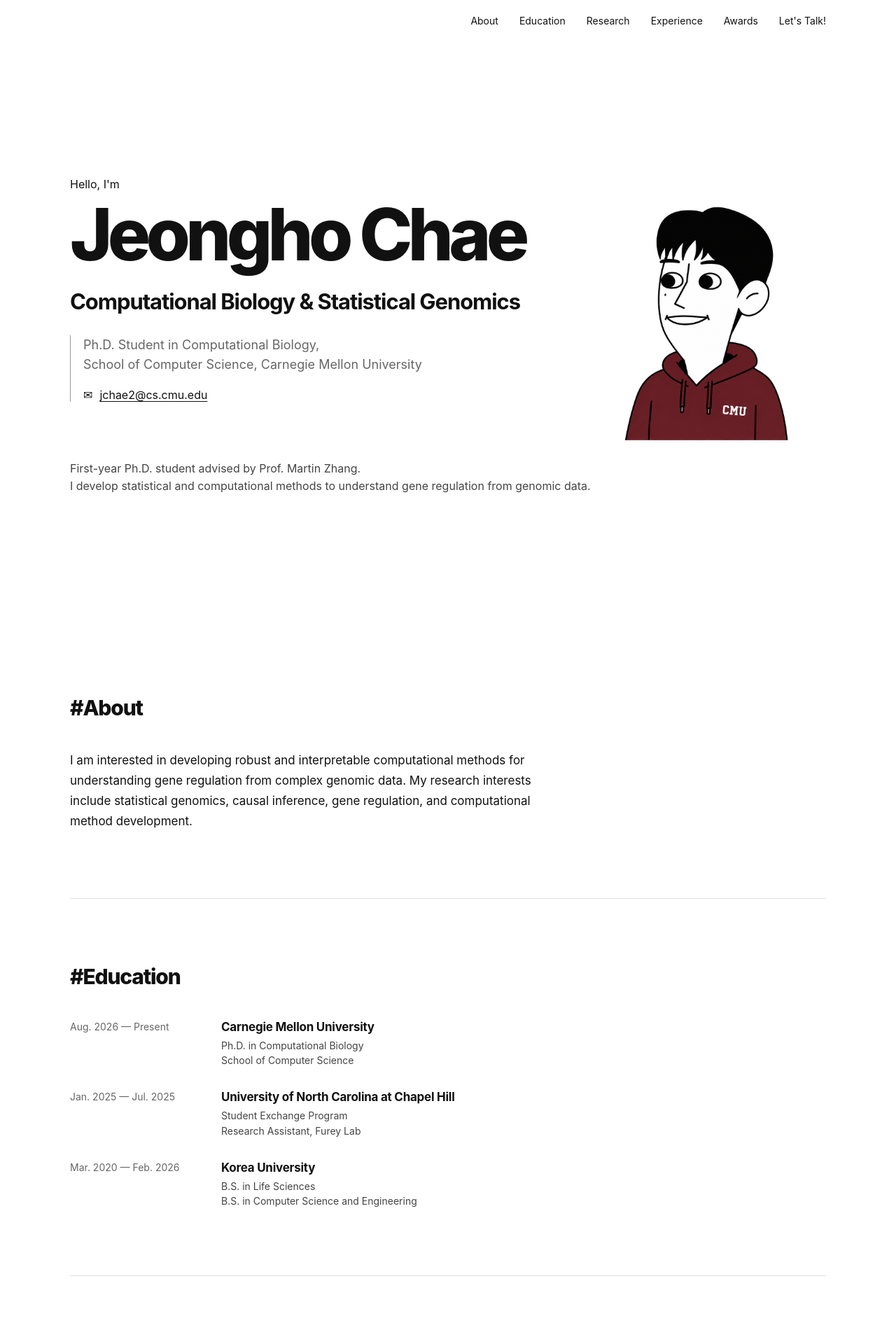
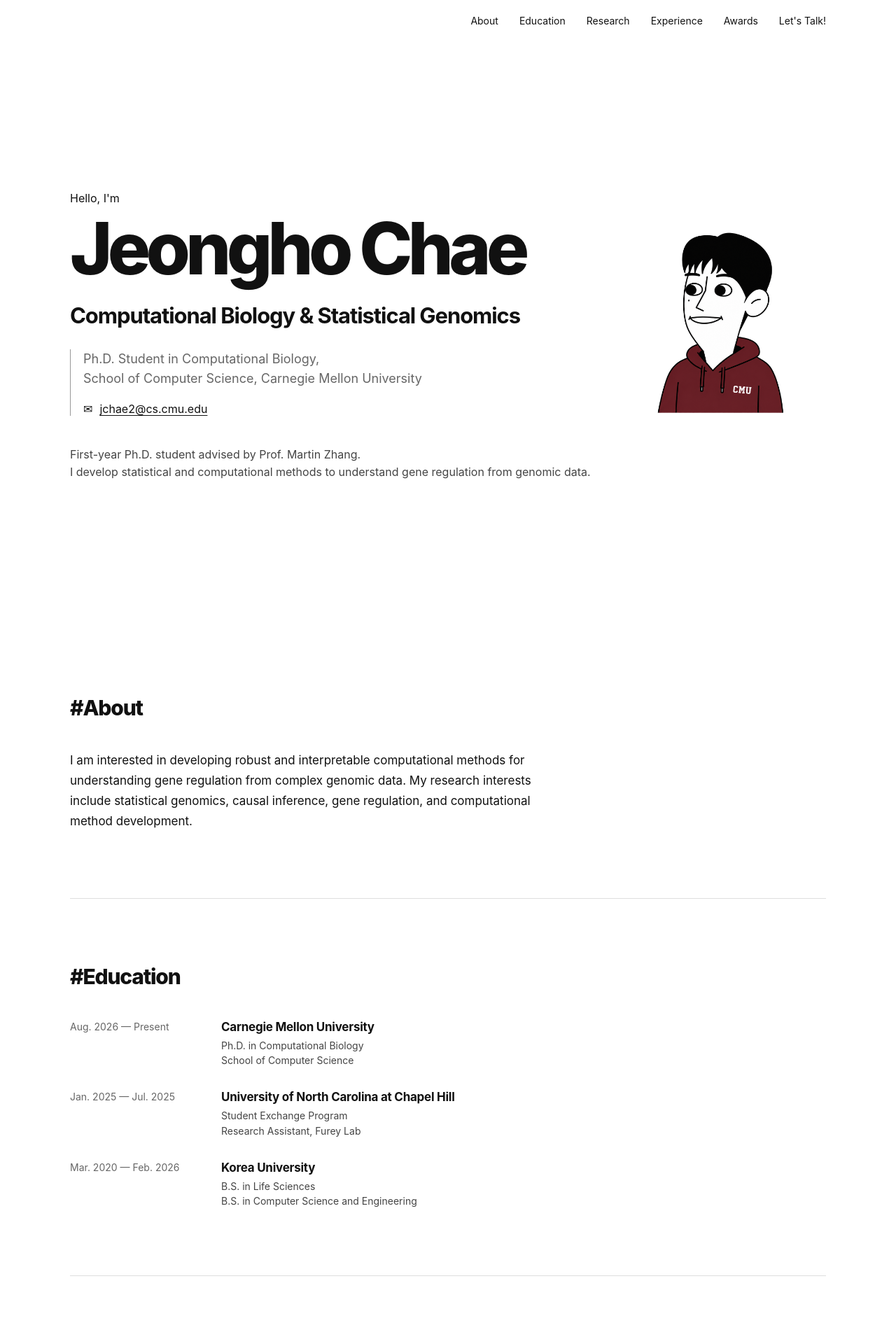
Before and after one commit to chae-jh/chae-jh.github.io, a Jekyll site: the page index.html, which Jekyll copies as it is, in a window 1280 px wide. Shown: the top 1920 px of the page at 70% size. Built offline with Jekyll 4.4.1, drawn with Linux system fonts in a browser that asks for light colours.

Commit message:
Update index.html

```diff
--- a/index.html
+++ b/index.html
@@ -120,16 +120,12 @@
       line-height: 1.4;
     }
 
-    /*
-      Jeongho Chae ~ email 영역과
-      오른쪽 사진을 같은 높이의 grid에 배치
-    */
     .hero-main {
       width: 100%;
 
       display: grid;
-      grid-template-columns: minmax(0, 1fr) 340px;
-      gap: 45px;
+      grid-template-columns: minmax(0, 1fr) 300px;
+      gap: 75px;
 
       align-items: stretch;
     }
@@ -211,15 +207,15 @@
     .hero-image img {
       display: block;
 
-      width: 100%;
       height: 100%;
+      width: auto;
 
-      max-width: 340px;
+      max-width: 300px;
 
       object-fit: contain;
       object-position: center;
 
-      transform: scale(1.28);
+      transform: scale(1.12);
       transform-origin: center;
     }
 
@@ -617,7 +613,7 @@
             <div class="hero-image">
 
               <img
-                src="avatar.png?v=4"
+                src="avatar.png?v=5"
                 alt="Jeongho Chae illustration"
               >
 
```
